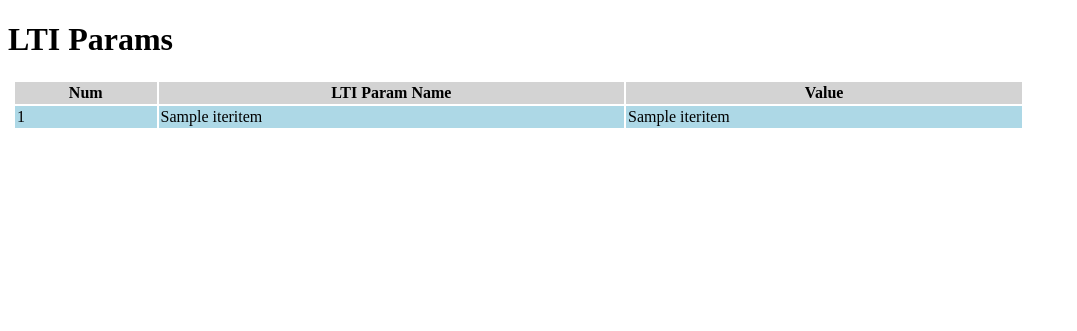
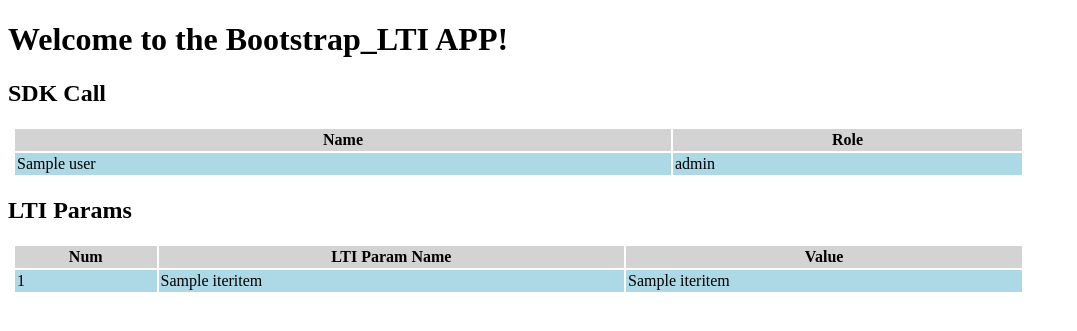
Before and after one commit to penzance/bootstrap_lti_django, a Django app: template basic_lti_app/templates/basic_lti_app/lti_view.html in a window 1280 px wide. Shown: the top 331 px of the page, without its empty margins (0-1077 px from the left). Run offline with Django 3.2, Linux system fonts and the light colour scheme; the template is opened without the code that fills it: most values are stand-ins (such as "Sample title", 1, 10 or a date in 2020); parts of the project's set-up code (start-up, migrations or seed data) failed here and were passed over.

Commit message:
added SDK and call to enrollments, updated settings

```diff
--- a/basic_lti_app/templates/basic_lti_app/lti_view.html
+++ b/basic_lti_app/templates/basic_lti_app/lti_view.html
@@ -8,11 +8,25 @@
     tr:nth-child(even) {background: #FFF}
     tr:nth-child(odd) {background: lightblue}
     #lti-table {margin-left: 5px; }
+    #enrollment-table {margin-left: 5px; }
 </style>
 <body>
 
-<h1>LTI Params</h1>
+<h1>Welcome to the Bootstrap_LTI APP!</h1>
 
+<h2>SDK Call</h2>
+<table id="enrollment-table" width="80%" cellpadding="2px" cellspacing="2px">
+<thead>
+    <tr><th>Name</th><th>Role</th></tr>
+    </thead>
+    <tbody>
+        {% for enrollment in enrollments %}
+            <tr><td>{{ enrollment.user.sortable_name }}</td><td>{{ enrollment.role|cut:"Enrollment"}}</td></tr>
+        {% endfor %}
+    </tbody>
+</table>
+
+<h2>LTI Params</h2>
 <table id="lti-table" width="80%" cellpadding="2px" cellspacing="2px">
     <thead>
     <tr><th>Num</th><th>LTI Param Name</th><th>Value</th></tr>
--- a/bootstrap_lti/requirements/base.txt
+++ b/bootstrap_lti/requirements/base.txt
@@ -1,8 +1,8 @@
-Django>=1.6,<1.7
+Django>=1.7
 ims_lti_py
 requests
 django-cached-authentication-middleware>=0.2.0
 django-crispy-forms
 
 git+ssh://git@github.com/penzance/canvas_python_sdk.git@v0.7b5#egg=canvas-python-sdk
-git+ssh://git@github.com/Harvard-University-iCommons/django-auth-lti.git@develop#egg=django-auth-lti
+git+ssh://git@github.com/penzance/django-auth-lti.git@develop#egg=django-auth-lti
--- a/bootstrap_lti/settings/local.py
+++ b/bootstrap_lti/settings/local.py
@@ -69,7 +69,7 @@ LOGGING = {
             'level': 'DEBUG',
             'propagate': True,
         },
-        'lecture_video': {
+        'basic_lti_app': {
             'handlers': ['console', 'logfile'],
             'level': 'DEBUG',
             'propagate': True,
```
Also changed, not shown: basic_lti_app/views.py (+10 -1 lines), bootstrap_lti/settings/base.py (+13 -1 lines), README.md.
